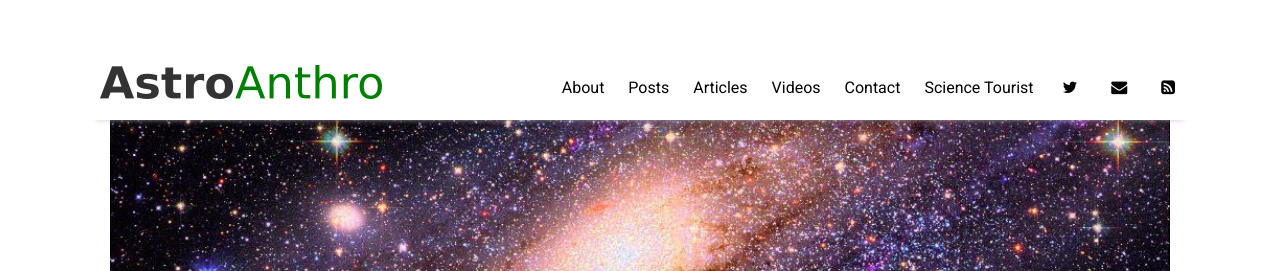
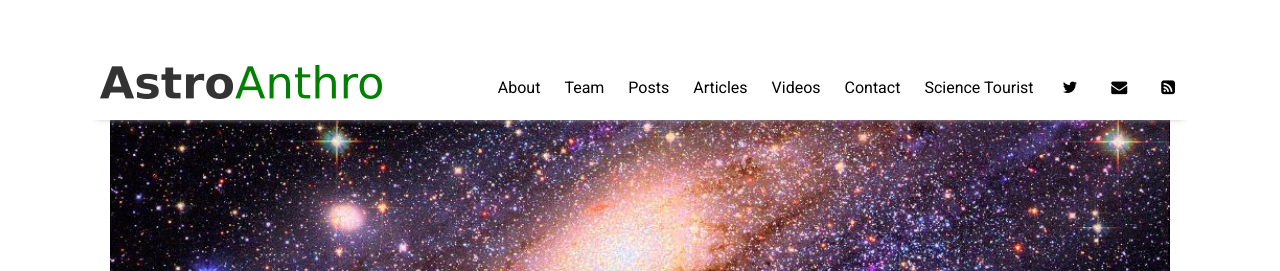
Before and after one commit to romeeld/AstroAnthro, a Jekyll site: the page built from index.html, in a window 1280 px wide. Shown: the top 271 px of the page. Built offline with Jekyll 4.4.1, drawn with Linux system fonts in a browser that asks for light colours; nearby versions of some CDN libraries; the list of posts is cut into pages by our own code.

Commit message:
Update settings.yml

```diff
--- a/_data/settings.yml
+++ b/_data/settings.yml
@@ -7,6 +7,7 @@ disqus:
 
 menu:
 - {name: 'About', folder: 'pages', file: 'about.html'}
+- {name: 'Team', folder: 'pages', file: 'team.html'}
 - {name: 'Posts', folder: 'pages', file: 'posts.html'}
 - {name: 'Articles', folder: 'pages', file: 'resources.html'}
 - {name: 'Videos', folder: 'pages', file: 'videos.html'}
@@ -18,7 +19,7 @@ social:
 - {icon: 'twitter', link: 'https://twitter.com/astroanthro'}
 #- {icon: 'facebook', link: 'https://www.facebook.com/astroanthro'}
 #- {icon: 'instagram', link: 'https://instagram.com/astroanthro'}
-- {icon: 'envelope', link: 'mailto:thesciencetourist@gmail.com'}
+- {icon: 'envelope', link: 'mailto:jholbrook@uwc.ac.za'}
 - {icon: 'rss-square', link: 'feed.xml'}
 # - {icon: 'rss-square', link: 'rss-feed.xml'}
 
```
